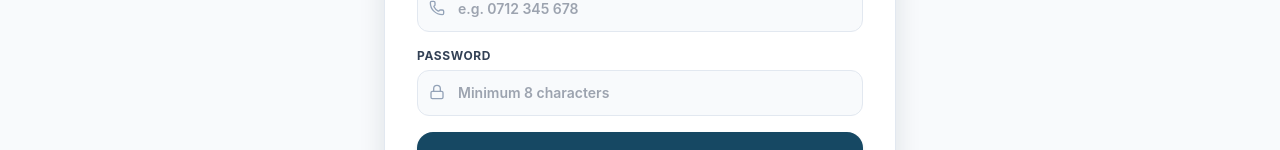
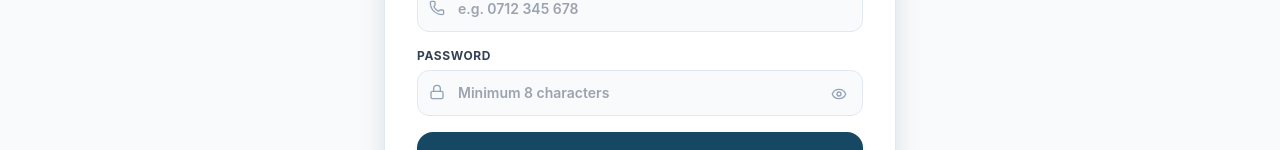
Before and after one commit to zawadi-web/househunt-chuka, a Next.js app: page /register in a window 1280 px wide. Shown: the part 650-800 px from the top of the page. Built offline with nearby package versions, Linux system fonts and the light colour scheme; no server answers.

Commit message:
Feat: Add eye icon password visibility toggle on login and register pages

```diff
--- a/src/app/login/page.tsx
+++ b/src/app/login/page.tsx
@@ -4,7 +4,7 @@ import React, { useState, Suspense } from 'react';
 import Link from 'next/link';
 import { useSearchParams } from 'next/navigation';
 import { signIn } from 'next-auth/react';
-import { Home, ShieldCheck, Mail, Lock, ArrowRight, Loader2, AlertCircle, CheckCircle2 } from 'lucide-react';
+import { Home, ShieldCheck, Mail, Lock, ArrowRight, Loader2, AlertCircle, CheckCircle2, Eye, EyeOff } from 'lucide-react';
 
 function LoginForm() {
   const searchParams = useSearchParams();
@@ -13,6 +13,7 @@ function LoginForm() {
 
   const [email, setEmail] = useState('');
   const [password, setPassword] = useState('');
+  const [showPassword, setShowPassword] = useState(false);
   const [loading, setLoading] = useState(false);
   const [googleLoading, setGoogleLoading] = useState(false);
   const [error, setError] = useState(errorParam ? 'Authentication failed. Please check your details.' : '');
@@ -133,13 +134,21 @@ function LoginForm() {
             <div className="relative">
               <Lock className="w-4 h-4 text-slate-400 absolute left-3 top-3.5" />
               <input
-                type="password"
+                type={showPassword ? 'text' : 'password'}
                 required
                 placeholder="••••••••"
                 value={password}
                 onChange={(e) => setPassword(e.target.value)}
-                className="w-full pl-10 pr-4 py-3 bg-slate-50 border border-slate-200 rounded-xl text-sm font-semibold focus:ring-2 focus:ring-brand-primary focus:outline-none"
+                className="w-full pl-10 pr-11 py-3 bg-slate-50 border border-slate-200 rounded-xl text-sm font-semibold focus:ring-2 focus:ring-brand-primary focus:outline-none"
               />
+              <button
+                type="button"
+                onClick={() => setShowPassword(!showPassword)}
+                className="absolute right-3 top-3 text-slate-400 hover:text-slate-700 transition-colors p-1"
+                title={showPassword ? "Hide password" : "Show password"}
+              >
+                {showPassword ? <EyeOff className="w-4 h-4" /> : <Eye className="w-4 h-4" />}
+              </button>
             </div>
           </div>
 
--- a/src/app/register/page.tsx
+++ b/src/app/register/page.tsx
@@ -3,7 +3,7 @@
 import React, { useState, useEffect, Suspense } from 'react';
 import Link from 'next/link';
 import { useSearchParams } from 'next/navigation';
-import { Home, ShieldCheck, Mail, Lock, User, Phone, IdCard, ArrowRight, GraduationCap, Building2, Loader2, CheckCircle2 } from 'lucide-react';
+import { Home, ShieldCheck, Mail, Lock, User, Phone, IdCard, ArrowRight, GraduationCap, Building2, Loader2, CheckCircle2, Eye, EyeOff } from 'lucide-react';
 import { Role } from '@/lib/types';
 
 function RegisterForm() {
@@ -20,6 +20,7 @@ function RegisterForm() {
   const [email, setEmail] = useState('');
   const [phone, setPhone] = useState('');
   const [password, setPassword] = useState('');
+  const [showPassword, setShowPassword] = useState(false);
   const [nationalId, setNationalId] = useState('');
   const [loading, setLoading] = useState(false);
   const [error, setError] = useState('');
@@ -211,13 +212,21 @@ function RegisterForm() {
             <div className="relative">
               <Lock className="w-4 h-4 text-slate-400 absolute left-3 top-3.5" />
               <input
-                type="password"
+                type={showPassword ? 'text' : 'password'}
                 required
                 placeholder="Minimum 8 characters"
                 value={password}
                 onChange={(e) => setPassword(e.target.value)}
-                className="w-full pl-10 pr-4 py-3 bg-slate-50 border border-slate-200 rounded-xl text-sm font-semibold focus:ring-2 focus:ring-brand-primary focus:outline-none"
+                className="w-full pl-10 pr-11 py-3 bg-slate-50 border border-slate-200 rounded-xl text-sm font-semibold focus:ring-2 focus:ring-brand-primary focus:outline-none"
               />
+              <button
+                type="button"
+                onClick={() => setShowPassword(!showPassword)}
+                className="absolute right-3 top-3 text-slate-400 hover:text-slate-700 transition-colors p-1"
+                title={showPassword ? "Hide password" : "Show password"}
+              >
+                {showPassword ? <EyeOff className="w-4 h-4" /> : <Eye className="w-4 h-4" />}
+              </button>
             </div>
           </div>
 
```
